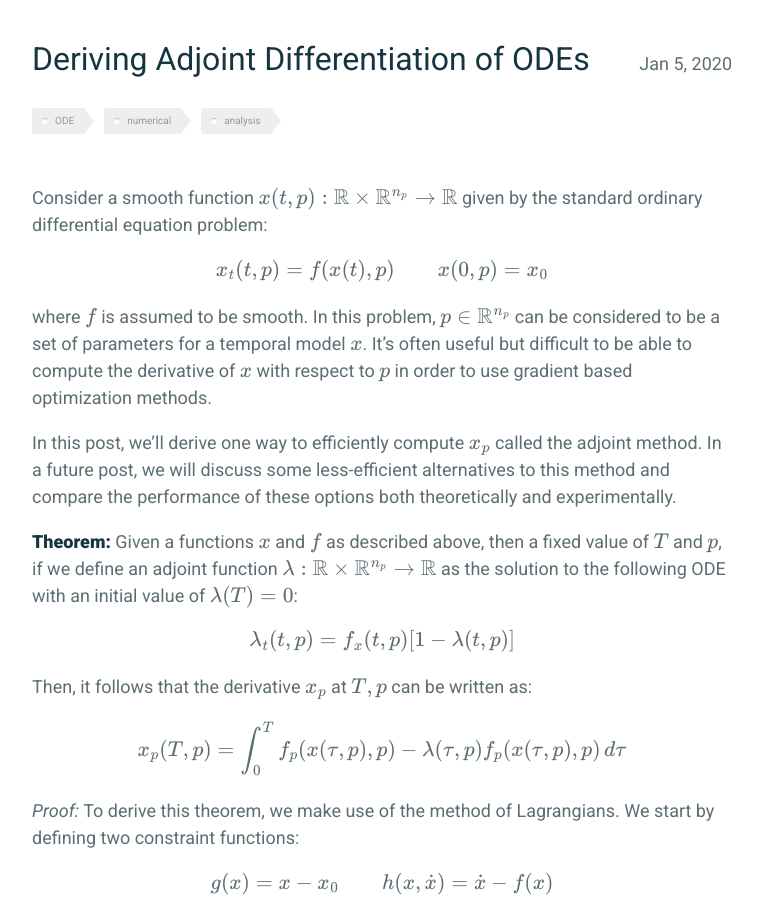
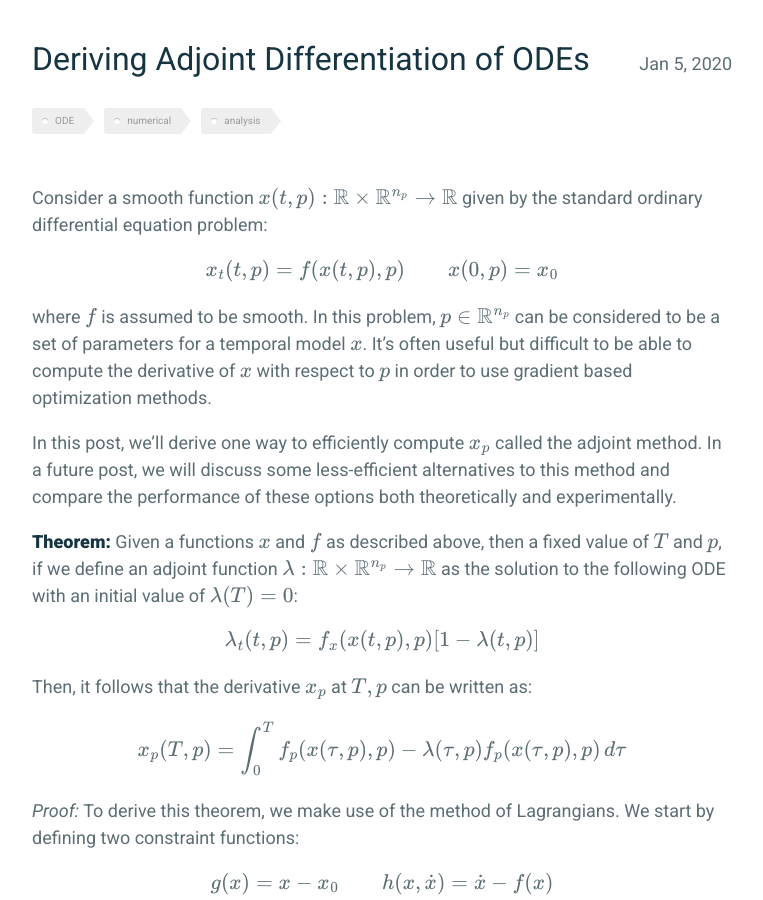
Before and after one commit to frankwang95/frankwang95.github.io, a Jekyll site: the page built from _posts/2020-01-05-deriving-adjoint-differentiation-of-odes.md, in a window 1280 px wide and 900 px high, scrolled down 254 px. Shown: the whole window, without its empty margins (258-1021 px from the left). Built offline with Jekyll 4.4.1, drawn with Linux system fonts in a browser that asks for light colours; formulas are drawn with MathJax 3.

Commit message:
Fixed some mathematical typos.

```diff
--- a/_posts/2020-01-05-deriving-adjoint-differentiation-of-odes.md
+++ b/_posts/2020-01-05-deriving-adjoint-differentiation-of-odes.md
@@ -7,7 +7,7 @@ tags: ODE numerical analysis
 
 Consider a smooth function $$x(t, p): \mathbb{R} \times \mathbb{R}^{n_p} \rightarrow \mathbb{R}$$ given by the standard ordinary differential equation problem:
 
-$$ x_t(t, p) = f(x(t), p) \qquad x(0, p) = x_0$$
+$$ x_t(t, p) = f(x(t, p), p) \qquad x(0, p) = x_0$$
 
 where $$f$$ is assumed to be smooth. In this problem, $$p \in \mathbb{R}^{n_p}$$ can be considered to be a set of parameters for a temporal model $$x$$.  It's often useful but difficult to be able to compute the derivative of $$x$$ with respect to $$p$$ in order to use gradient based optimization methods.
 
@@ -15,7 +15,7 @@ In this post, we'll derive one way to efficiently compute $$x_p$$ called the adj
 
 **Theorem:** Given a functions $$x$$ and $$f$$ as described above, then a fixed value of $$T$$ and $$p$$, if we define an adjoint function $$\lambda: \mathbb{R} \times \mathbb{R}^{n_p} \rightarrow \mathbb{R}$$ as the solution to the following ODE with an initial value of $$\lambda(T) = 0$$:
 
-$$\lambda_t(t, p) = f_x(t, p)[1 - \lambda(t, p)]$$
+$$\lambda_t(t, p) = f_x(x(t, p), p)[1 - \lambda(t, p)]$$
 
 Then, it follows that the derivative $$x_p$$ at $$T, p$$ can be written as:
 
```
